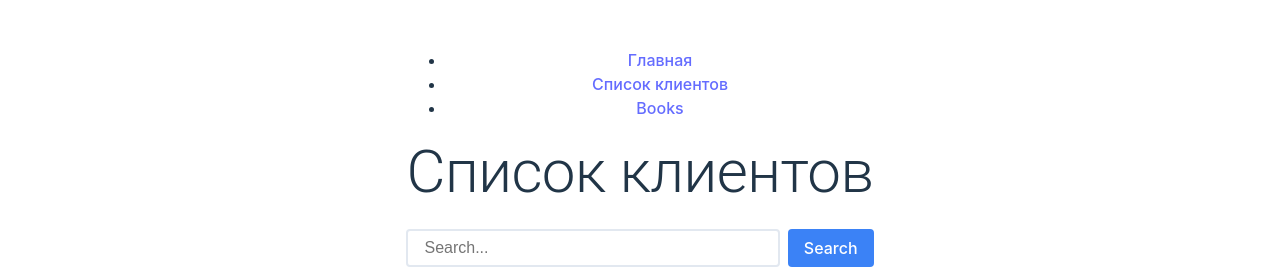
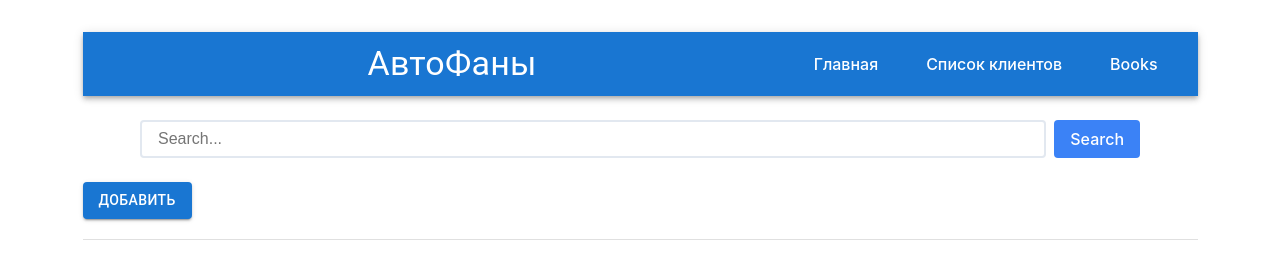
Before and after one commit to SI-machine/me_auto, a React (Vite) app: page /videos in a window 1280 px wide. Shown: the top 269 px of the page. Built offline with nearby package versions, Linux system fonts and the light colour scheme.

Commit message:
fix-navigation-and-layout-of-cards

```diff
--- a/src/App.tsx
+++ b/src/App.tsx
@@ -1,15 +1,16 @@
 import React from "react";
 import "./App.css";
-import { Routes, Route, Link } from "react-router-dom";
+import { Routes, Route } from "react-router-dom";
 import Home from "./pages/Home";
 import NotFound from "./pages/NotFound";
 import ClientsInfo from "./pages/ClientsInfo";
 import { BookRoutes } from "./routes/BookRoutes";
+import Navigation from "./components/navigation/Navigation";
 
 const App: React.FC = () => {
   return (
     <>
-      <nav>
+      {/* <nav>
         <ul>
           <li>
             <Link to="/">Главная</Link>
@@ -21,7 +22,8 @@ const App: React.FC = () => {
             <Link to="/books">Books</Link>
           </li>
         </ul>
-      </nav>
+      </nav> */}
+      <Navigation />
       <Routes>
         <Route path="/" element={<Home />} />
         <Route path="/videos" element={<ClientsInfo />} />
--- /dev/null
+++ b/src/components/clients-info/clients-list/ClientsList.module.css
@@ -0,0 +1,18 @@
+.cardsContainer {
+  display: grid;
+  gap: 20px;
+  padding: 20px;
+  grid-template-columns: repeat(3, 1fr);
+}
+
+@media (max-width: 900px) {
+  .cardsContainer {
+    grid-template-columns: repeat(2, 1fr);
+  }
+}
+
+@media (max-width: 600px) {
+  .cardsContainer {
+    grid-template-columns: 1fr;
+  }
+}
--- a/src/components/clients-info/clients-list/ClientsList.tsx
+++ b/src/components/clients-info/clients-list/ClientsList.tsx
@@ -5,6 +5,8 @@ import {
   CardContent,
   Typography,
 } from "@mui/material";
+
+import styles from "./ClientsList.module.css";
 
 const content = [
   {
@@ -47,7 +49,7 @@ const content = [
 
 const ClientsList = () => {
   return (
-    <>
+    <div className={styles.cardsContainer}>
       {content.map((item) => (
         <Card key={item.id} sx={{ maxWidth: 345 }}>
           <CardActionArea>
@@ -69,7 +71,7 @@ const ClientsList = () => {
           </CardActionArea>
         </Card>
       ))}
-    </>
+    </div>
   );
 };
 
--- /dev/null
+++ b/src/components/navigation/Navigation.module.css
@@ -0,0 +1,11 @@
+.navLink {
+  color: white;
+  text-decoration: none;
+  padding: 8px 16px;
+  border-radius: 4px;
+  transition: background-color 0.3s;
+}
+
+.navLink:hover {
+  background-color: rgba(255, 255, 255, 0.1);
+}
--- /dev/null
+++ b/src/components/navigation/Navigation.tsx
@@ -0,0 +1,93 @@
+import { useState } from "react";
+import { Link } from "react-router-dom";
+import {
+  AppBar,
+  Toolbar,
+  IconButton,
+  Typography,
+  Drawer,
+  List,
+  ListItem,
+  ListItemText,
+  Box,
+  useTheme,
+  useMediaQuery,
+} from "@mui/material";
+import MenuIcon from "@mui/icons-material/Menu";
+import styles from "./Navigation.module.css";
+
+const Navigation = () => {
+  const [mobileOpen, setMobileOpen] = useState(false);
+  const theme = useTheme();
+  const isMobile = useMediaQuery(theme.breakpoints.down("sm"));
+
+  const menuItems = [
+    { text: "Главная", path: "/" },
+    { text: "Список клиентов", path: "/videos" },
+    { text: "Books", path: "/books" },
+  ];
+
+  const handleDrawerToggle = () => {
+    setMobileOpen(!mobileOpen);
+  };
+
+  const drawer = (
+    <List>
+      {menuItems.map((item) => (
+        <ListItem
+          button
+          component={Link}
+          to={item.path}
+          key={item.text}
+          onClick={handleDrawerToggle}
+        >
+          <ListItemText primary={item.text} />
+        </ListItem>
+      ))}
+    </List>
+  );
+
+  return (
+    <>
+      <AppBar position="static">
+        <Toolbar>
+          {isMobile && (
+            <IconButton
+              color="inherit"
+              edge="start"
+              onClick={handleDrawerToggle}
+            >
+              <MenuIcon />
+            </IconButton>
+          )}
+          <Typography variant="h4" component="div" sx={{ flexGrow: 1 }}>
+            АвтоФаны
+          </Typography>
+          {!isMobile && (
+            <Box sx={{ display: "flex", gap: 2 }}>
+              {menuItems.map((item) => (
+                <Link key={item.text} to={item.path} className={styles.navLink}>
+                  {item.text}
+                </Link>
+              ))}
+            </Box>
+          )}
+        </Toolbar>
+      </AppBar>
+
+      <Drawer
+        variant="temporary"
+        anchor="left"
+        open={mobileOpen}
+        onClose={handleDrawerToggle}
+        ModalProps={{
+          keepMounted: true,
+        }}
+      >
+        {drawer}
+      </Drawer>
+    </>
+  );
+};
+
+export default Navigation;
--- a/src/pages/ClientsInfo.tsx
+++ b/src/pages/ClientsInfo.tsx
@@ -4,7 +4,7 @@ import ClientsList from "../components/clients-info/clients-list/ClientsList";
 import SearchBar from "../components/search-bar/SearchBar";
 import AddClientForm from "../components/clients-info/add-client-form/AddClientForm";
 
-import { Box, Typography, Button, Divider } from "@mui/material";
+import { Box, Button, Divider } from "@mui/material";
 
 const ClientsInfo = () => {
   const [open, setOpen] = useState(false);
@@ -23,11 +23,10 @@ const ClientsInfo = () => {
   };
   return (
     <Box>
-      <Typography gutterBottom variant="h2" component="div">
-        Список клиентов
-      </Typography>
+      <br />
       <SearchBar onSearch={handleSearch} />
       <br />
+      <Box sx={{ display: "flex", justifyContent: "flex-start" }}>
         <Button
           onClick={() => {
             setOpen(true);
@@ -36,6 +35,7 @@ const ClientsInfo = () => {
         >
           Добавить
         </Button>
+      </Box>
       <Divider sx={{ margin: "20px 0" }} />
       <ClientsList />
 
```
Lines whose indentation alone changed are shown as unchanged.
